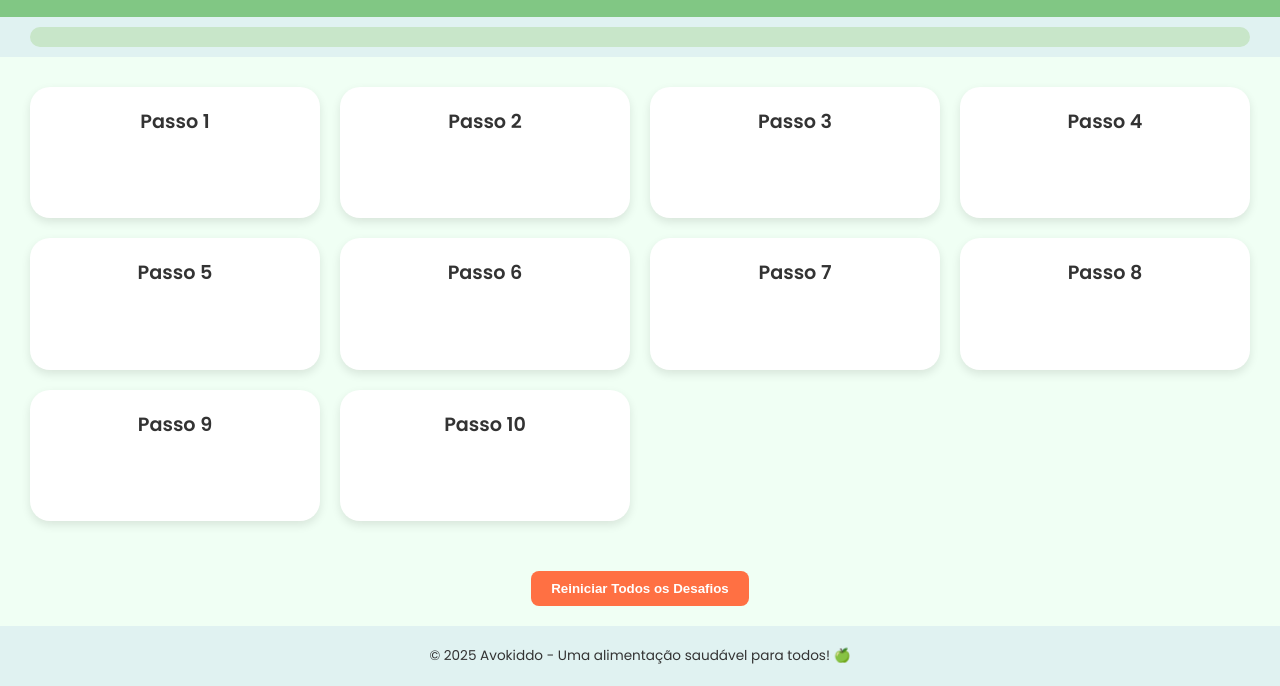
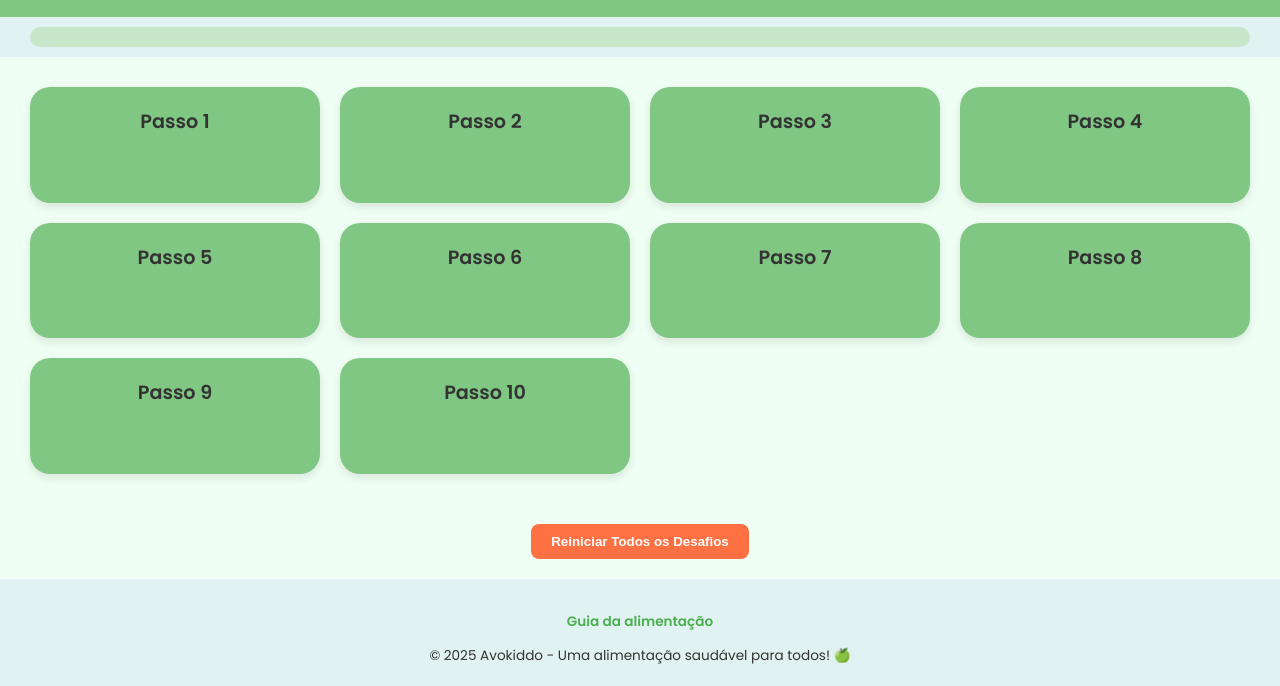
Before and after one commit to ThiagoAugustoGough/Grupo2_Hub, a plain HTML site: page index.html in a window 1280 px wide. Shown: the part 114-800 px from the top of the page. Drawn offline with Linux system fonts and the light colour scheme.

Commit message:
Adicionando fontes

```diff
--- a/index.html
+++ b/index.html
@@ -8,7 +8,6 @@
     <link rel="icon" href="./img/Avokiddo.png">
     <!-- Corrected path for stylesheet -->
     <link rel="stylesheet" href="./style/styles.css">
-    <link href="https://fonts.googleapis.com/css2?family=Poppins:wght@400;600&display=swap" rel="stylesheet">
 </head>
 <body>
     <header>
@@ -97,6 +96,9 @@
   </div>
 
   <footer>
+    <p>
+      <a href="#" class="footer-link" >Guia da alimentação</a>
+    </p>
     &copy; 2025 Avokiddo - Uma alimentação saudável para todos! 🍏
   </footer>
 
--- a/style/styles.css
+++ b/style/styles.css
@@ -1,3 +1,5 @@
+@import url('https://fonts.googleapis.com/css2?family=Montserrat:wght@100..900&family=Poppins:ital,wght@0,100;0,200;0,300;0,400;0,500;0,600;0,700;0,800;0,900;1,100;1,200;1,300;1,400;1,500;1,600;1,700;1,800;1,900&display=swap');
+
 :root {
   --background-secundario:#81c784;
   --background-principal:#f0fff4;
@@ -33,6 +35,12 @@ header {
   align-items: center;
   justify-content: space-between;
   color: white;
+}
+
+.header {
+  & h1{
+    font-family: "Montserrat", sans-serif;
+  }
 }
 
 .logo {
@@ -93,8 +101,8 @@ main {
   transform: scale(1.03);
 }
 
-.step-card.completed {
-    background-color: var(--card-complete-background);
+.step-card:not(.completed) {
+    background-color: var(--background-secundario);
 }
 
 
@@ -182,6 +190,18 @@ footer {
   font-size: 0.85rem;
 }
 
+.footer-link {
+  color: #4caf50;
+  text-decoration: none;
+  font-weight: 600;
+  transition: color 0.3s ease;
+}
+
+.footer-link:hover {
+  color: #388e3c;
+  text-decoration: underline;
+}
+
 
 /* === STYLES FOR THE GAME MODAL === */
 #game-container {
```
